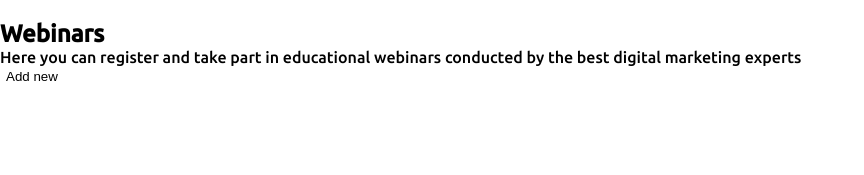
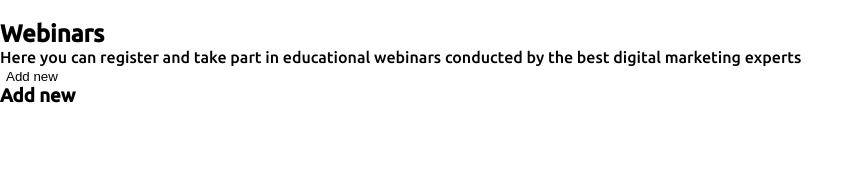
Before and after one commit to likeavenus/semr, a React app: page / in a window 1280 px wide. Shown: the top 175 px of the page, without its empty margins (0-864 px from the left). Built offline with nearby package versions, Linux system fonts and the light colour scheme.

Commit message:
master | создает форму

```diff
--- a/src/components/CreateBox/CreateBox.js
+++ b/src/components/CreateBox/CreateBox.js
@@ -12,6 +12,11 @@ export default class CreateBox extends Component {
                     <button className={styles.create_btn} type={'button'}>Add new</button>
                 </div>
 
+                <form action="" className={styles.form}>
+                    <h3 className={styles.form_title}>Add new</h3>
+
+                </form>
+
             </section>
         );
     }
--- a/src/index.js
+++ b/src/index.js
@@ -9,8 +9,10 @@ const initialState = [];
 const store = createStore(getCardsList, window.__REDUX_DEVTOOLS_EXTENSION__ && window.__REDUX_DEVTOOLS_EXTENSION__());
 
 function getCardsList(state = initialState, action) {
-    return [...state];
+    return {...state};
 }
+
+console.log(store.getState())
 
 ReactDOM.render(
     <Provider store={store}>
```
Also changed, not shown: 1 other file (tests, documents, lock files or other folders).
